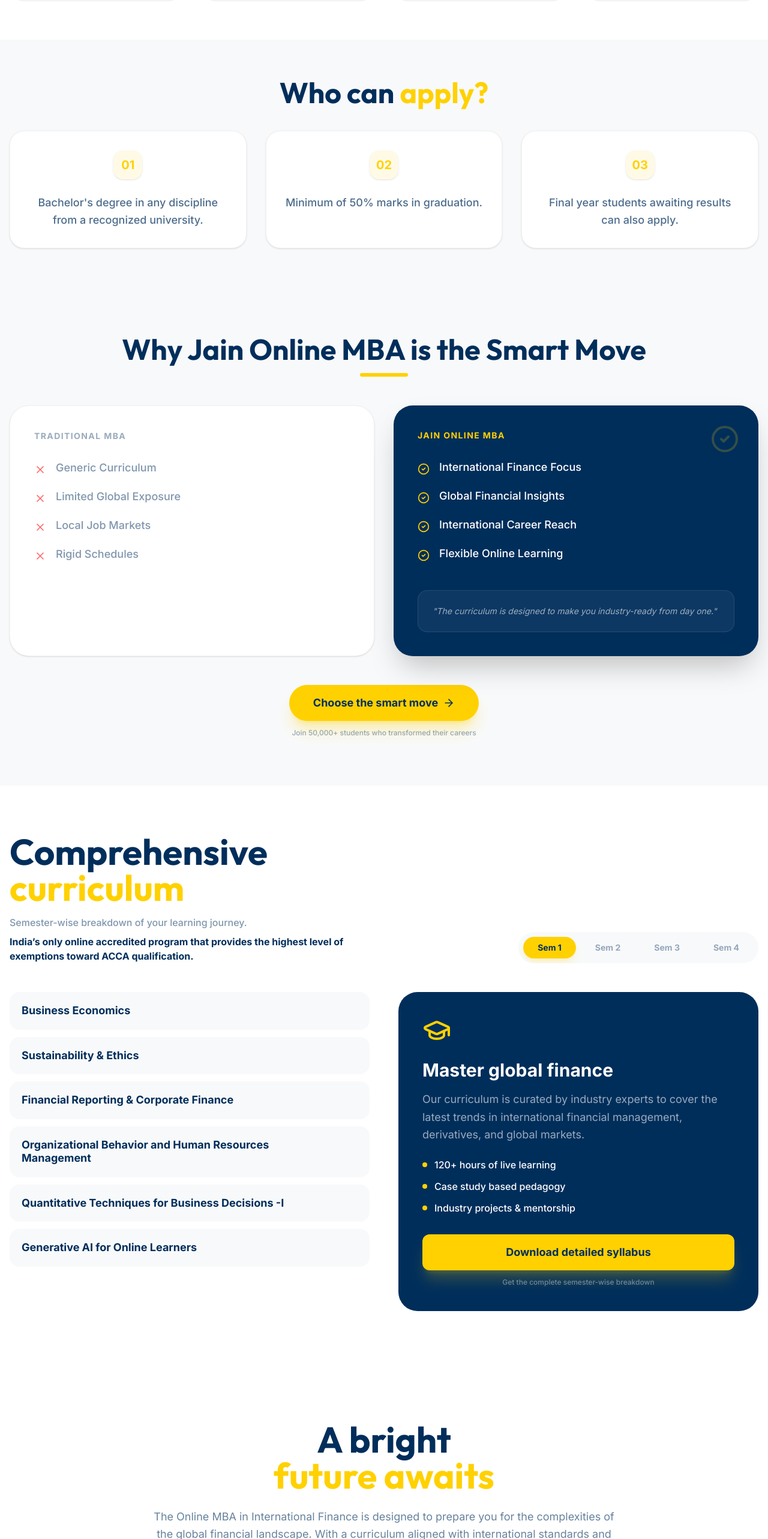
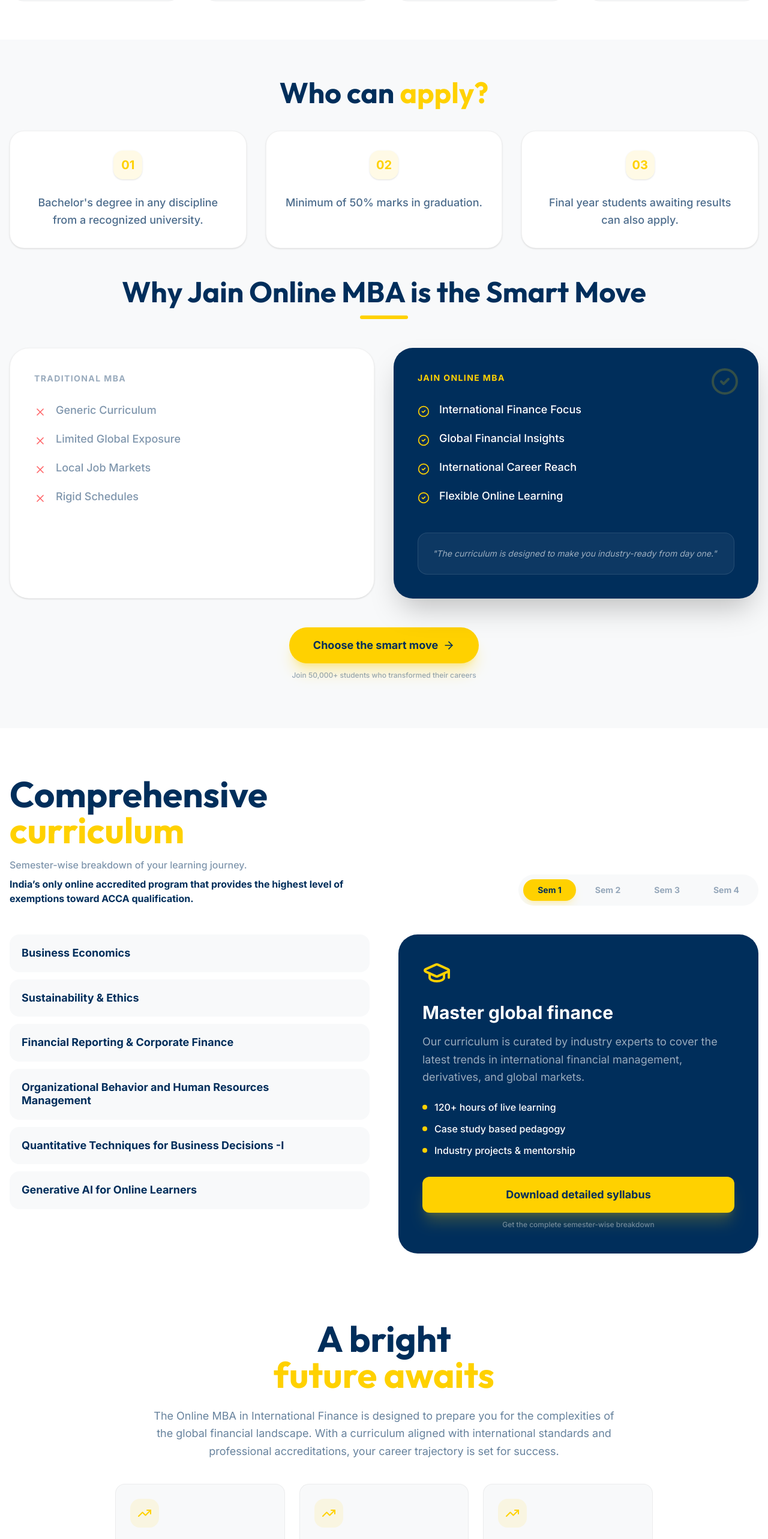
Before and after one commit to itlakshya/mbajain, a Next.js app in the folder jainnext/: page /online-mba-jainuniversity in a window 1280 px wide. Shown: the part 1720-4286 px from the top of the page at 60% size. Built offline with nearby package versions, Linux system fonts and the light colour scheme; no server answers.

Commit message:
updated free space

```diff
--- a/jainnext/src/app/online-mba-jainuniversity/page.tsx
+++ b/jainnext/src/app/online-mba-jainuniversity/page.tsx
@@ -367,7 +367,7 @@
 
 const Comparison = ({ onApply }: { onApply: (title?: string, subtitle?: string) => void }) => {
   return (
-    <section className="py-16 md:py-20 bg-paper">
+    <section className="pt-4 pb-16 md:pt-6 md:pb-20 bg-paper">
       <div className="max-w-7xl mx-auto px-4">
         <div className="text-center mb-10 md:mb-12">
           <h2 className="font-display text-3xl md:text-5xl font-bold text-secondary mb-4">
@@ -432,7 +432,7 @@
   const [activeSem, setActiveSem] = useState(0);
 
   return (
-    <section id="curriculum" className="py-16 md:py-20 bg-white">
+    <section id="curriculum" className="pt-16 pb-4 md:pt-20 md:pb-6 bg-white">
       <div className="max-w-7xl mx-auto px-4">
         <div className="flex flex-col md:flex-row justify-between items-start md:items-end mb-12 gap-8">
           <div className="text-center md:text-left">
@@ -514,7 +514,7 @@
 
 const BrightFuture = () => {
   return (
-    <section className="pt-8 pb-16 md:pt-10 md:pb-20 bg-white overflow-hidden">
+    <section className="pt-4 pb-16 md:pt-6 md:pb-20 bg-white overflow-hidden">
       <div className="max-w-7xl mx-auto px-4">
         <div className="max-w-4xl mx-auto text-center">
           <motion.div
@@ -554,7 +554,7 @@
 
 const Eligibility = () => {
   return (
-    <section id="eligibility" className="py-12 md:py-16 bg-paper overflow-hidden">
+    <section id="eligibility" className="pt-12 pb-4 md:pt-16 md:pb-6 bg-paper overflow-hidden">
       <div className="max-w-7xl mx-auto px-4 text-center">
         <h2 className="font-display text-3xl md:text-5xl font-bold text-secondary mb-10">
           Who can <span className="text-primary">apply?</span>
@@ -578,7 +578,7 @@
 
 const Careers = ({ onApply }: { onApply: (title?: string, subtitle?: string) => void }) => {
   return (
-    <section id="careers" className="py-10 md:py-20 bg-white">
+    <section id="careers" className="pt-4 pb-10 md:pt-6 md:pb-20 bg-white">
       <div className="max-w-7xl mx-auto px-4">
         <div className="text-center mb-10 md:mb-12">
           <h2 className="font-display text-3xl md:text-5xl font-bold text-secondary mb-4">
@@ -729,7 +729,7 @@
 
 const HiringPartners = () => {
   return (
-    <section className="py-16 md:py-20 bg-paper overflow-hidden">
+    <section className="pt-16 pb-4 md:pt-20 md:pb-6 bg-paper overflow-hidden">
       <div className="max-w-7xl mx-auto px-4">
         <div className="text-center mb-12">
           <h2 className="font-display text-4xl md:text-5xl font-bold text-secondary mb-4">
@@ -765,7 +765,7 @@
   const displayedFaqs = showAll ? CONTENT.faqs : CONTENT.faqs.slice(0, 3);
 
   return (
-    <section id="faq" className="py-16 md:py-20 bg-paper">
+    <section id="faq" className="pt-4 pb-16 md:pt-6 md:pb-20 bg-paper">
       <div className="max-w-4xl mx-auto px-4">
         <div className="text-center mb-12">
           <h2 className="font-display text-4xl md:text-5xl font-bold text-secondary mb-4">
```
